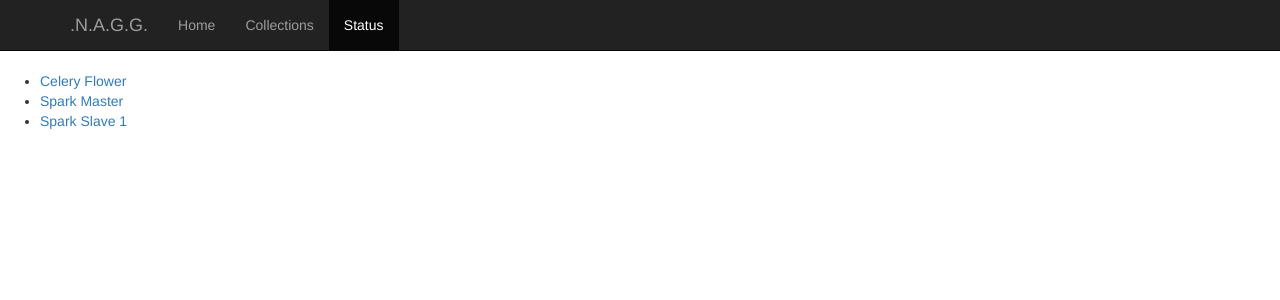
After one commit to daniel5gh/nagg, a Django app: template mainpage/templates/mainpage/status.html in a window 1280 px wide. The commit adds this page. Shown: the top 300 px of the page. Run offline with Django 3.2, Linux system fonts and the light colour scheme; the template is opened without the code that fills it, so the values that code supplies are empty; some libraries are stand-ins or nearby versions.

Commit message:
Add links

```diff
--- a/mainpage/templates/mainpage/base.html
+++ b/mainpage/templates/mainpage/base.html
@@ -27,6 +27,7 @@
             <ul class="nav navbar-nav">
                 <li id="home-nav"><a href="/">Home</a></li>
                 <li id="collections-nav"><a href="collections">Collections</a></li>
+                <li id="status-nav"><a href="status">Status</a></li>
 {#                <li><a href="#contact">Contact</a></li>#}
             </ul>
         </div>
--- /dev/null
+++ b/mainpage/templates/mainpage/status.html
@@ -0,0 +1,20 @@
+{% extends 'mainpage/base.html' %}
+{% load staticfiles %}
+{% block content %}
+    <div class="col-md-12">
+        <div class="starter-template">
+            <ul>
+                <li><a href="http://10.0.3.5:5555/">Celery Flower</a></li>
+                <li><a href="http://10.0.3.6:8080/">Spark Master</a></li>
+                <li><a href="http://10.0.3.6:8081/">Spark Slave 1</a></li>
+            </ul>
+        </div>
+    </div>
+{% endblock %}
+{% block scripts %}
+{#    <script async data-main="{% static 'mainpage/collectionspage.js' %}"#}
+{#        src="{% static 'node_modules/requirejs/require.js' %}"></script>#}
+    <script type="application/javascript">
+        document.getElementById('status-nav').setAttribute('class', 'active');
+    </script>
+{% endblock %}
--- a/mainpage/urls.py
+++ b/mainpage/urls.py
@@ -8,4 +8,5 @@ __author__ = 'Daniël'
 urlpatterns = [
     url(r'^$', views.MainPageView.as_view(), name='mainpage'),
     url(r'^collections$', views.CollectionsView.as_view(), name='collections'),
+    url(r'^status$', views.StatusView.as_view(), name='status'),
 ]
--- a/mainpage/views.py
+++ b/mainpage/views.py
@@ -8,3 +8,7 @@ class MainPageView(TemplateView):
 
 class CollectionsView(TemplateView):
     template_name = "mainpage/collections.html"
+
+
+class StatusView(TemplateView):
+    template_name = "mainpage/status.html"
```
